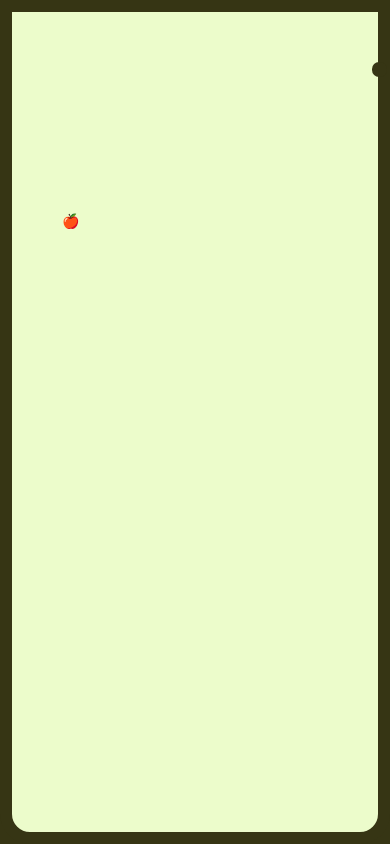
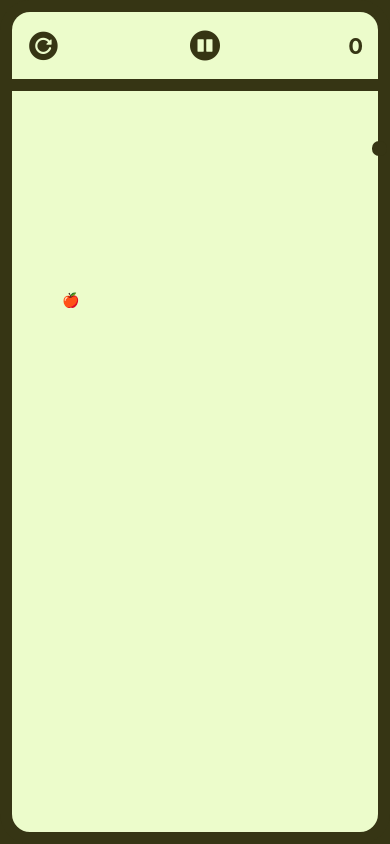
Before and after one commit to planetoida90210/rn-snake-game, a React Native app: screen / in a window 390 px wide. Built offline with nearby package versions, Linux system fonts and the light colour scheme.

Commit message:
create header to pause reload and display score

```diff
--- a/src/components/Game.tsx
+++ b/src/components/Game.tsx
@@ -1,5 +1,5 @@
 import * as React from "react";
-import { SafeAreaView, StyleSheet, View } from "react-native";
+import { SafeAreaView, StyleSheet, View, Text } from "react-native";
 import { PanGestureHandler } from "react-native-gesture-handler";
 import { Colors } from "../styles/colors";
 
@@ -9,11 +9,12 @@ import { checkEatsFood } from "../utils/checkEatsFood";
 import { checkGameOver } from "../utils/checkGameOver";
 import { randomFoodPosition } from "../utils/randomFoodPosition";
 import Food from "./Food";
+import Header from "./Header";
 import Snake from "./Snake";
 
 const SNAKE_INITIAL_POSITION = [{ x: 5, y: 5 }];
 const FOOD_INITIAL_POSITION = { x: 5, y: 20 };
-const GAME_BOUNDS = { xMin: 0, xMax: 35, yMin: 0, yMax: 72 };
+const GAME_BOUNDS = { xMin: 0, xMax: 35, yMin: 0, yMax: 64 };
 const MOVE_INTERVAL = 50;
 const SCORE_INCREMENT = 10;
 
@@ -101,9 +102,25 @@ export default function Game(): JSX.Element {
     }
   };
 
+  const reloadGame = () => {
+    setSnake(SNAKE_INITIAL_POSITION);
+    setFood(FOOD_INITIAL_POSITION);
+    setIsGameOver(false);
+    setScore(0);
+    setDirection(Direction.Right);
+    setIsPaused(false);
+  };
+
+  const pauseGame = () => {
+    setIsPaused(!isPaused);
+  };
+
   return (
     <PanGestureHandler onGestureEvent={handleGesture}>
       <SafeAreaView style={styles.container}>
+        <Header isPaused={isPaused} pauseGame={pauseGame} reloadGame={reloadGame}>
+          <Text style={{ fontSize: 22, fontWeight: "bold", color: Colors.primary }}>{score}</Text>
+        </Header>
         <View style={styles.boundaries}>
           <Snake snake={snake} />
           <Food x={food.x} y={food.y} />
--- /dev/null
+++ b/src/components/Header.tsx
@@ -0,0 +1,42 @@
+import { StyleSheet, TouchableOpacity, View } from "react-native";
+import { Ionicons } from "@expo/vector-icons";
+import { Colors } from "../styles/colors";
+import { FontAwesome } from "@expo/vector-icons";
+
+interface HeaderProps {
+  reloadGame: () => void;
+  pauseGame: () => void;
+  children: JSX.Element;
+  isPaused: boolean;
+}
+
+export default function Header({ children, reloadGame, pauseGame, isPaused }: HeaderProps): JSX.Element {
+  return (
+    <View style={styles.container}>
+      <TouchableOpacity onPress={reloadGame}>
+        <Ionicons name="reload-circle" size={35} color={Colors.primary} />
+      </TouchableOpacity>
+
+      <TouchableOpacity onPress={pauseGame}>
+        <FontAwesome name={isPaused ? "play-circle" : "pause-circle"} size={35} color={Colors.primary} />
+      </TouchableOpacity>
+      {children}
+    </View>
+  );
+}
+
+const styles = StyleSheet.create({
+  container: {
+    flex: 0.05,
+    flexDirection: "row",
+    alignItems: "center",
+    justifyContent: "space-between",
+    borderColor: Colors.primary,
+    borderWidth: 12,
+    borderTopLeftRadius: 30,
+    borderTopRightRadius: 30,
+    borderBottomWidth: 0,
+    padding: 15,
+    backgroundColor: Colors.background,
+  },
+});
```
